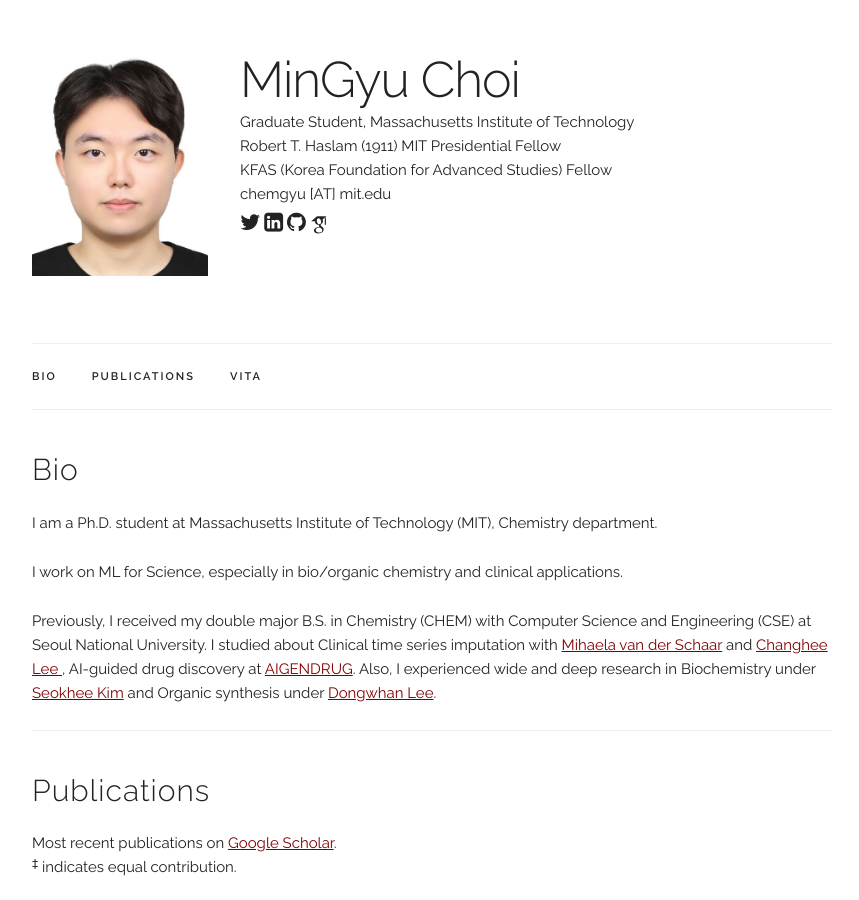
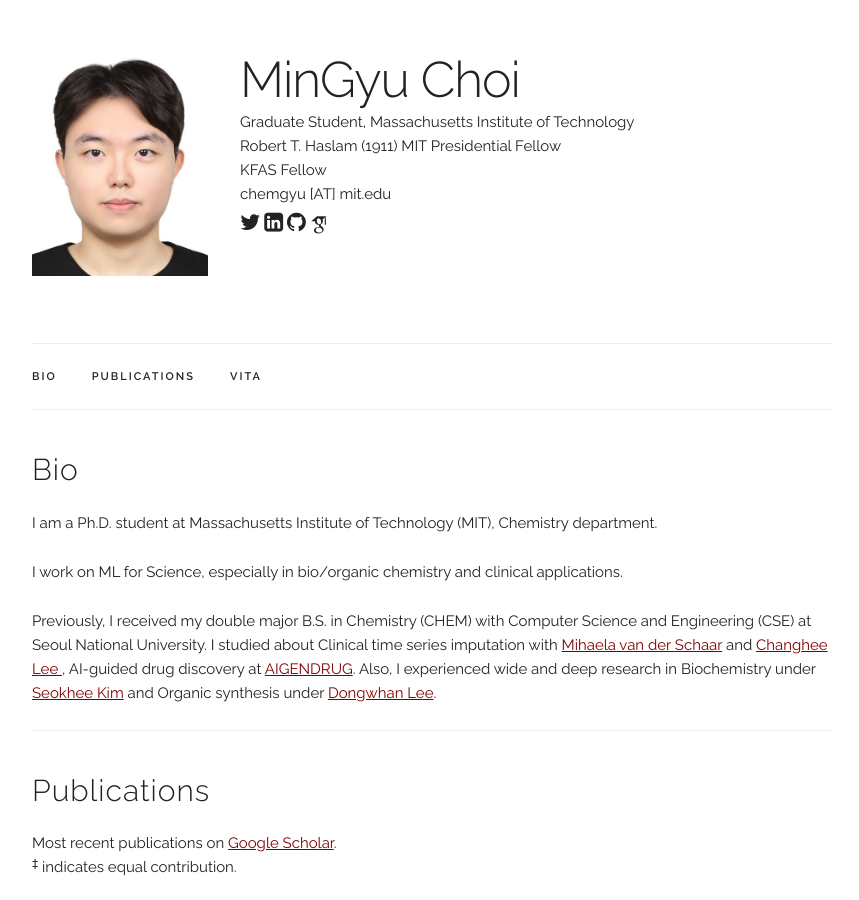
Before and after one commit to Chemgyu/Chemgyu.github.io, a Jekyll site: the page built from index.html, in a window 1280 px wide and 900 px high. Shown: the whole window, without its empty margins (208-1067 px from the left). Built offline with Jekyll 4.4.1, drawn with Linux system fonts in a browser that asks for light colours; some web fonts are replaced.

Commit message:
Update main_info.yaml

```diff
--- a/_data/main_info.yaml
+++ b/_data/main_info.yaml
@@ -1,5 +1,5 @@
 name: "MinGyu Choi"
-title: "Graduate Student, Massachusetts Institute of Technology<br/> Robert T. Haslam (1911) MIT Presidential Fellow<br/> KFAS (Korea Foundation for Advanced Studies) Fellow"
+title: "Graduate Student, Massachusetts Institute of Technology<br/> Robert T. Haslam (1911) MIT Presidential Fellow<br/> KFAS Fellow"
 email: "chemgyu [AT] mit.edu"
 profile_pic: "/assets/profile-pics/SU.jpg"
 twitter: ""
```
